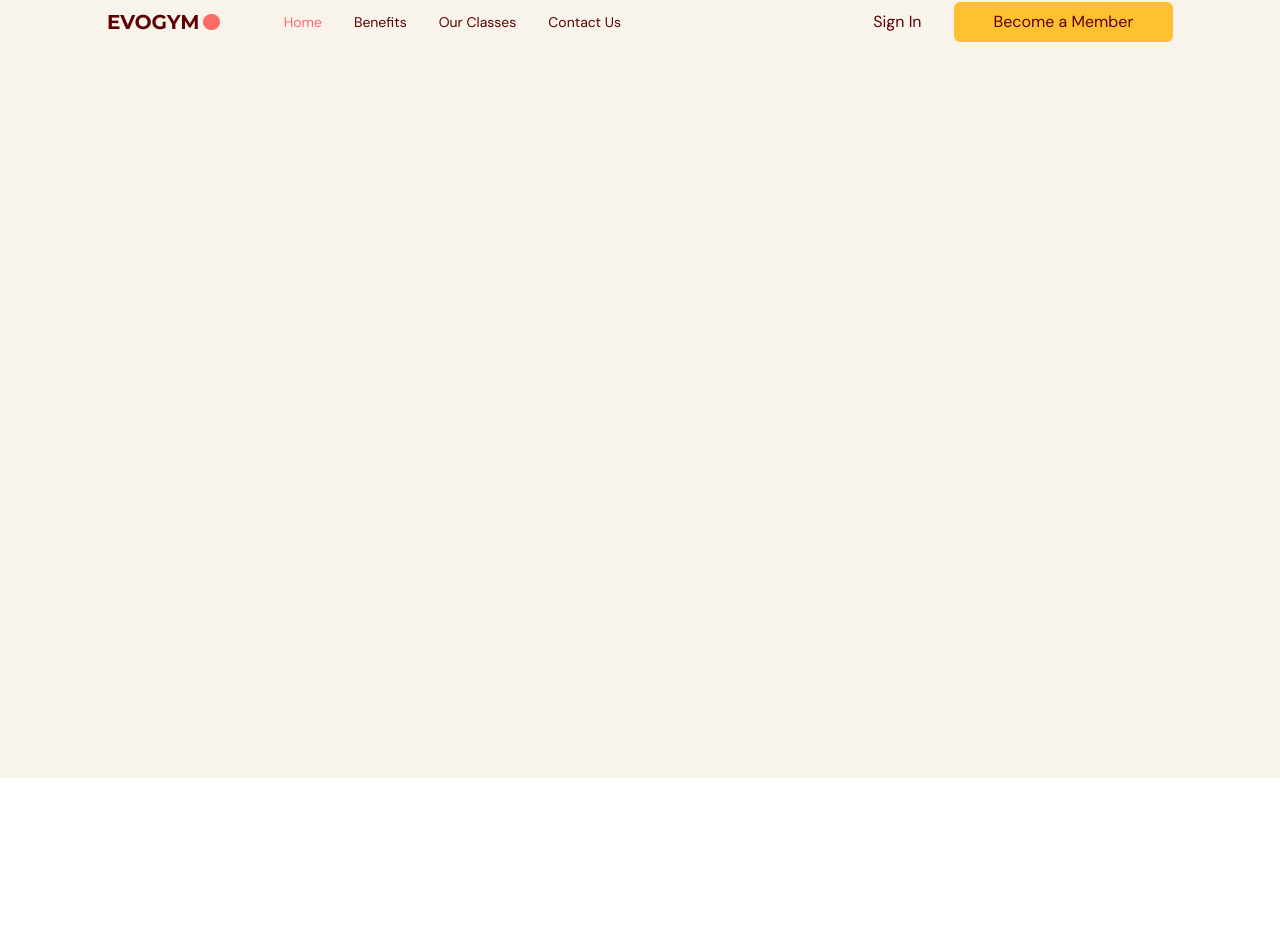
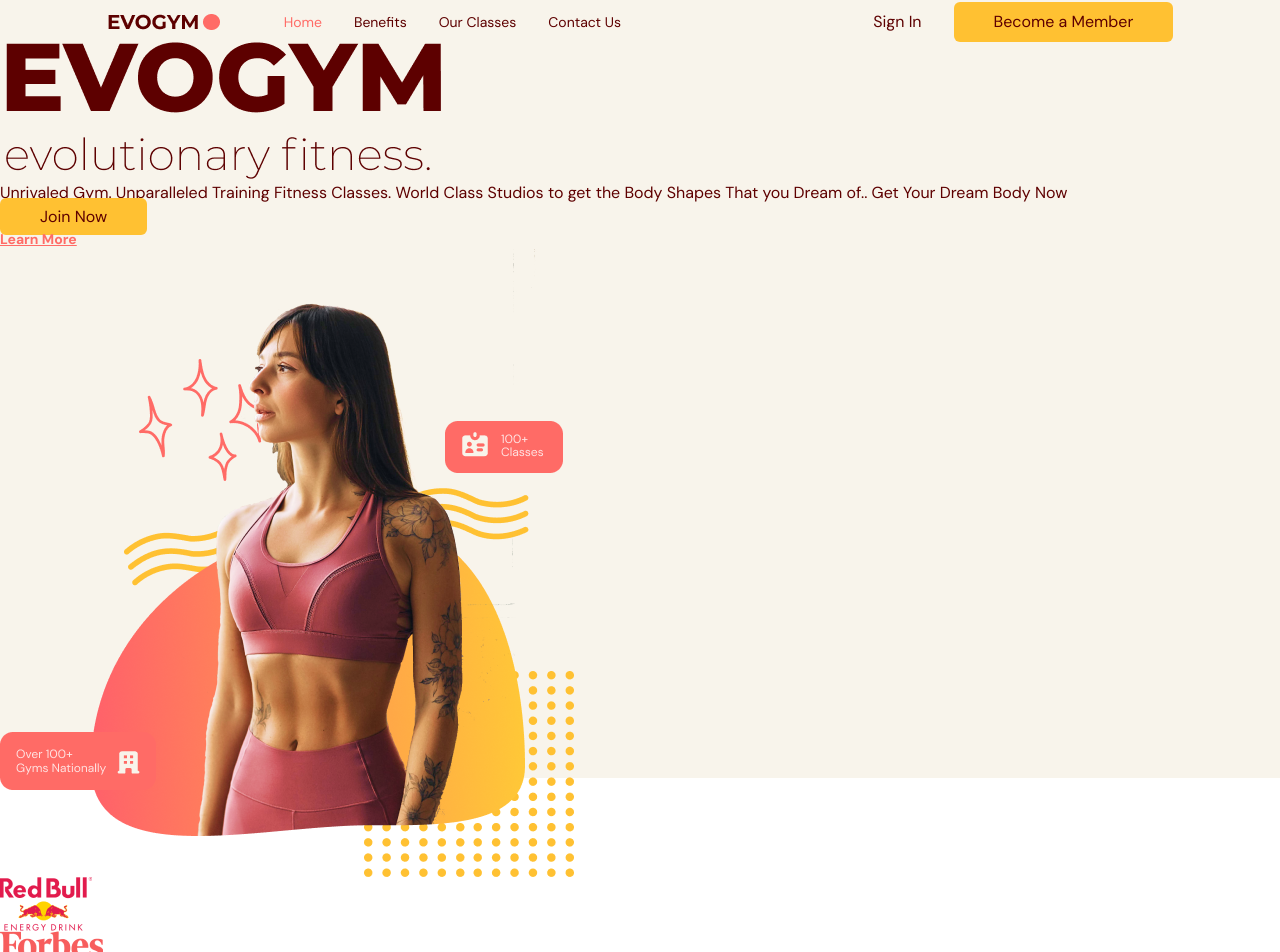
Before and after one commit to HlibHryshko/react-ts-fitness-web, a React (Vite) app: page / in a window 1280 px wide. Shown: the part 22-974 px from the top of the page. Before the commit the page ends 800 px from the top, so only its background shows below. Built offline with nearby package versions, Linux system fonts and the light colour scheme.

Commit message:
home page simple implementation

```diff
--- a/src/App.tsx
+++ b/src/App.tsx
@@ -32,7 +32,7 @@ function App() {
         selectedPage={selectedPage}
         setSelectedPage={setSelectedPage}
       />
-      <Home />
+      <Home setSelectedPage={setSelectedPage} />
     </div>
   );
 }
--- a/src/views/home/index.tsx
+++ b/src/views/home/index.tsx
@@ -1,7 +1,70 @@
-type Props = {};
+import HomePageText from "@/assets/HomePageText.png";
+import HomePageGraphic from "@/assets/HomePageGraphic.png";
+import SponsorRedBull from "@/assets/SponsorRedBull.png";
+import SponsorForbes from "@/assets/SponsorForbes.png";
+import SponsorFortune from "@/assets/SponsorFortune.png";
+import useMediaQuery from "@/hooks/useMediaQuery";
+import { SELECTED_PAGE } from "@/shared/types";
+import ActionButton from "@/components/shared/ActionButton";
+import AnchorLink from "react-anchor-link-smooth-scroll";
 
-const Home = (props: Props) => {
-  return <div>Home</div>;
+type Props = {
+  setSelectedPage: (value: SELECTED_PAGE) => void;
+};
+
+const Home = ({ setSelectedPage }: Props) => {
+  const isAboveMediumScreens = useMediaQuery("(min-width: 1060px)");
+  return (
+    <section id="home" className="gap-16 bg-gray-20 py-10 md:h-full md:pb-0">
+      {/* Main Header and Image */}
+      <div>
+        {/* Main Header */}
+        <div>
+          {/* Headings */}
+          <div>
+            <div>
+              <img alt="evogym" src={HomePageText} />
+            </div>
+            <p>
+              Unrivaled Gym. Unparalleled Training Fitness Classes. World Class
+              Studios to get the Body Shapes That you Dream of.. Get Your Dream
+              Body Now
+            </p>
+          </div>
+          {/* Actions */}
+          <div>
+            <ActionButton setSelectedPage={setSelectedPage}>
+              Join Now
+            </ActionButton>
+          </div>
+          <AnchorLink
+            className="text-sm font-bold text-primary-500 underline hover:text-secondary-500"
+            onClick={() => {
+              setSelectedPage(SELECTED_PAGE.ContactUs);
+            }}
+            href={`#${SELECTED_PAGE.ContactUs}`}
+          >
+            <p>Learn More</p>
+          </AnchorLink>
+        </div>
+        {/* Image */}
+        <div>
+          <img alt="home-page-graphic" src={HomePageGraphic} />
+        </div>
+      </div>
+      {/* Sponsors */}
+      {isAboveMediumScreens && (
+        <div>
+          <div>
+            <img alt="redbull-sponsor" src={SponsorRedBull} />
+            <img alt="forbes-sponsor" src={SponsorForbes} />
+            <img alt="fortune-sponsor" src={SponsorFortune} />
+          </div>
+        </div>
+      )}
+      <div></div>
+    </section>
+  );
 };
 
 export default Home;
```
